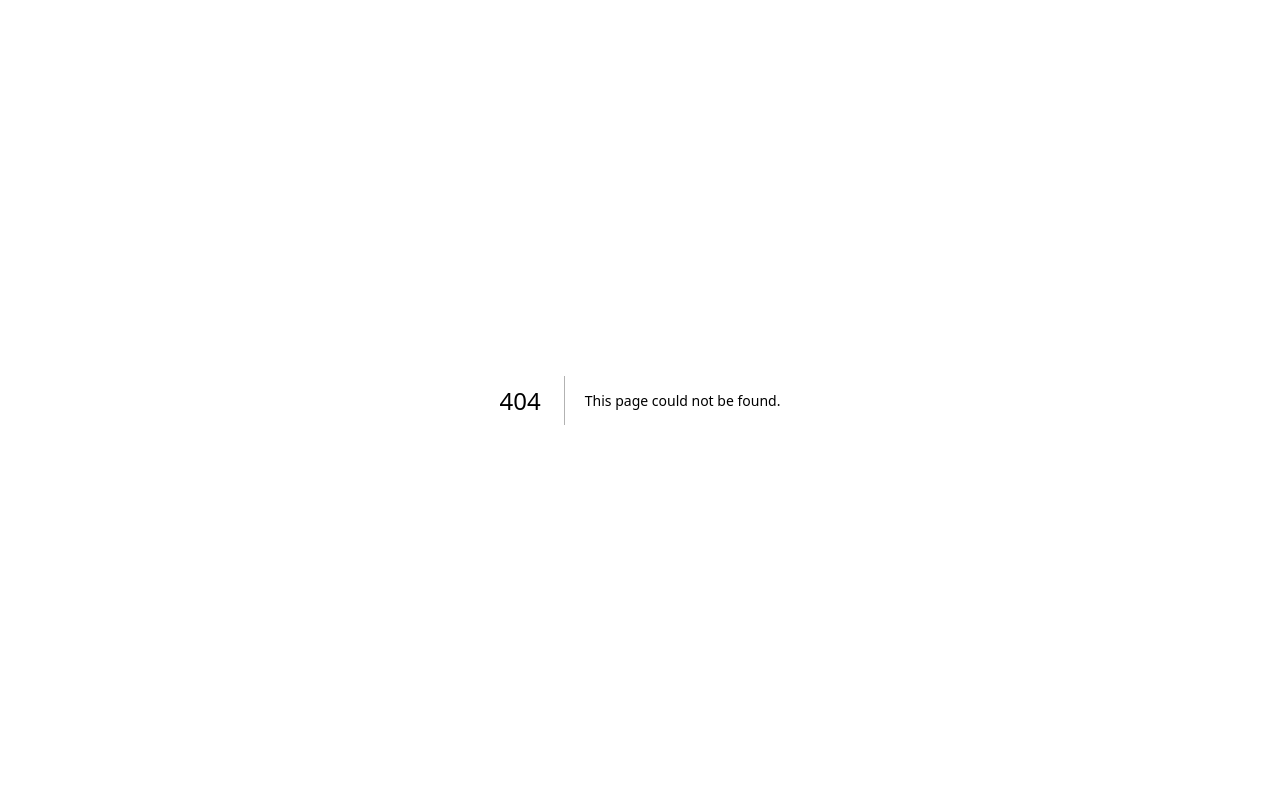
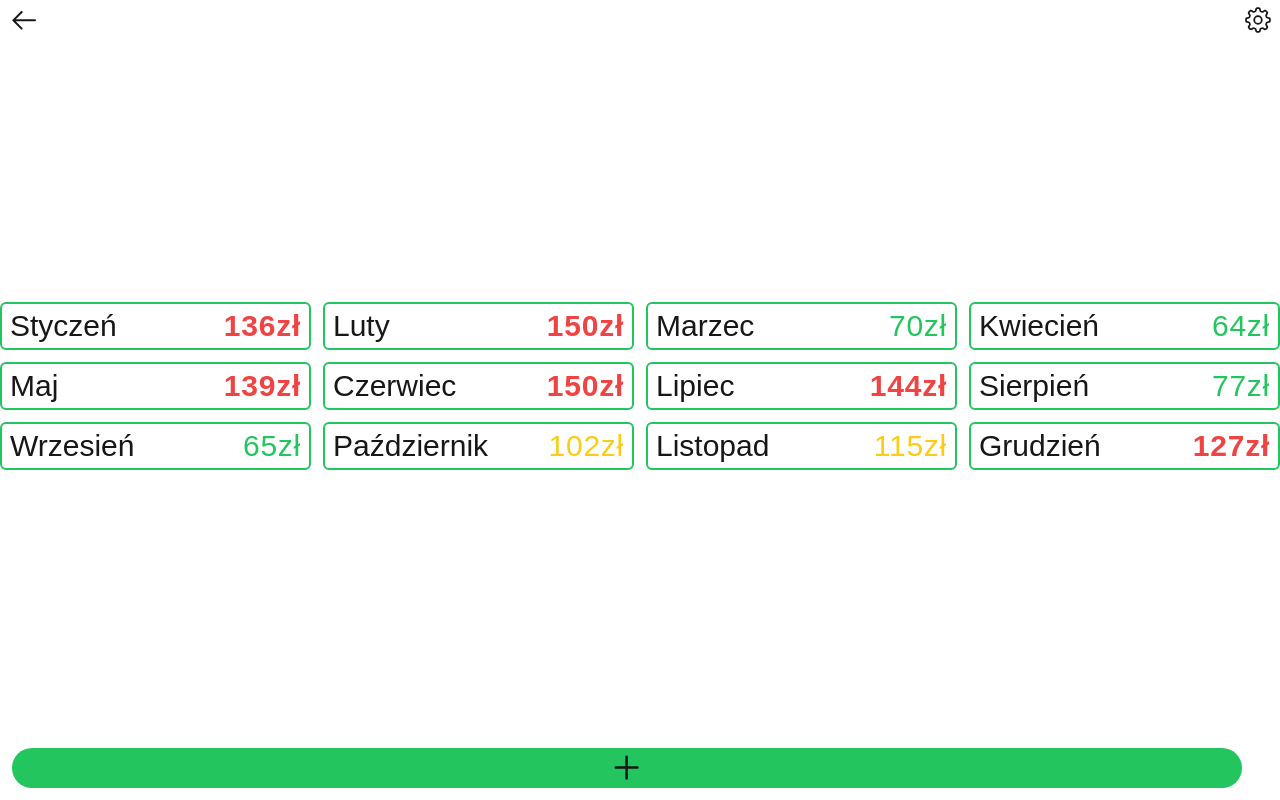
Before and after one commit to MarcelFrontend/EXPENSE-TRACKER, a Next.js app: page /MonthlyExpenses in a window 1280 px wide. Before the commit this address had no page. Built offline with nearby package versions, Linux system fonts and the light colour scheme.

Commit message:
dodanie podstawowych funkcji

```diff
--- /dev/null
+++ b/src/pages/DailyExpense.tsx
@@ -0,0 +1,24 @@
+export default function DailyExpense({ monthIndex, currentYear }: { monthIndex: number,currentYear:number }) {
+    const daysInMonth = new Date(currentYear, monthIndex + 1, 0).getDate()
+
+    const generateDayExpense = () => {
+        let expense;
+        do {
+            expense = Math.floor(Math.random() * 1000);
+        } while (expense > 60 || expense < 8) {
+            return expense;
+        }
+    }
+
+    const dailyExpenses = Array.from({ length: daysInMonth }, generateDayExpense)
+
+    return (
+        <ul className="max-w-[17rem] md:max-w-[31rem] mx-auto grid grid-cols-5 md:grid-cols-7 select-none">
+            {dailyExpenses.map((expense, day) => (
+                <li key={day} className={`w-14 h-14 md:w-20 md:h-20 border ${expense > 50 ? "bg-red-400 font-black" : expense > 30 ? "bg-yellow-400/95" : "bg-green-500"} tracking-wide text-black hover:opacity-90 active:opacity-75 transition-opacity cursor-pointer flex items-center justify-center`}>
+                    {expense}zł
+                </li>
+            ))}
+        </ul>
+    )
+}
--- /dev/null
+++ b/src/pages/MonthlyExpenses.tsx
@@ -0,0 +1,115 @@
+import { useState, useEffect } from "react";
+import { GoArrowLeft } from "react-icons/go";
+import { GoGear } from "react-icons/go";
+import { GoPlus } from "react-icons/go";
+import DailyExpense from "./DailyExpense";
+
+export default function MonthlyExpenses({
+  chosenYear,
+  goBackToYearSelection,
+}: {
+  chosenYear: number;
+  goBackToYearSelection: () => void;
+}) {
+  const months = [
+    "Styczeń",
+    "Luty",
+    "Marzec",
+    "Kwiecień",
+    "Maj",
+    "Czerwiec",
+    "Lipiec",
+    "Sierpień",
+    "Wrzesień",
+    "Październik",
+    "Listopad",
+    "Grudzień",
+  ];
+  const [monthlyExpenses, setMonthlyExpenses] = useState<number[]>([]);
+  const [showMonthExpenses, setShowMonthExpenses] = useState(false);
+  const [selectedMonth, setSelectedMonth] = useState<number | null>(null);
+
+  const generateMonthExpense = () => {
+    let expense;
+    do {
+      expense = Math.floor(Math.random() * 1000);
+    } while (expense > 156 || expense < 60);
+    return expense;
+  };
+
+  useEffect(() => {
+    const generatedMonthlyExpenses = Array.from(
+      { length: months.length },
+      generateMonthExpense
+    );
+    setMonthlyExpenses(generatedMonthlyExpenses);
+  }, []);
+
+  const handleMonthClick = (index: number) => {
+    setSelectedMonth(index);
+    setShowMonthExpenses(true);
+  };
+
+  const handleBackClick = () => {
+    if (showMonthExpenses) {
+      setShowMonthExpenses(false);
+      setSelectedMonth(null);
+    } else {
+      goBackToYearSelection();
+    }
+  };
+
+  const addNewExpenseInMonths = () => {
+    alert("This will be added");
+  };
+
+  return (
+    <div className="relative h-screen flex flex-col overflow-y-hidden">
+      <nav className="w-screen h-10 flex items-center justify-between px-2">
+        <GoArrowLeft onClick={handleBackClick} className="w-8 h-8" />
+        <span className="sticky top-1 text-2xl p-2 text-green-500 font-bold">
+          {chosenYear}
+        </span>
+        <GoGear className="w-7 h-7" />
+      </nav>
+      <main className="relative flex-grow flex items-center justify-center flex-col gap-2 overflow-hidden">
+        <div className="w-screen">
+          {!showMonthExpenses ? (
+            <ul className="grid grid-cols-2 md:grid-cols-3 lg:grid-cols-4 gap-3 pb-4 px-2 md:px-0">
+              {months.map((month, index) => (
+                <button
+                  onClick={() => handleMonthClick(index)}
+                  key={month}
+                  className="min-w-36 flex items-center justify-between gap-2 px-2 py-1 text-lg lg:text-3xl border-2 border-green-500 rounded-md cursor-pointer hover:scale-105 transition-transform active:scale-95"
+                >
+                  <span>{month}</span>
+                  <span
+                    className={`${
+                      monthlyExpenses[index] > 120
+                        ? "text-red-500 font-black"
+                        : monthlyExpenses[index] > 80
+                        ? "text-yellow-400"
+                        : "text-green-500"
+                    } tracking-wide`}
+                  >
+                    {monthlyExpenses[index] + "zł" || "Błąd"}
+                  </span>
+                </button>
+              ))}
+            </ul>
+          ) : (
+            selectedMonth !== null && (
+              <DailyExpense monthIndex={selectedMonth} currentYear={chosenYear} />
+            )
+          )}
+        </div>
+      </main>
+      <button
+        onClick={addNewExpenseInMonths}
+        className="w-[calc(100vw-25px)] md:w-[calc(100vw-50px)] flex items-center justify-center mx-3 mb-3 rounded-full bg-green-500 hover:scale-105 active:scale-[0.98] transition-transform"
+      >
+        <GoPlus className="w-10 h-10" />
+      </button>
+    </div>
+  );
+}
--- a/src/pages/_document.tsx
+++ b/src/pages/_document.tsx
@@ -3,7 +3,9 @@ import { Html, Head, Main, NextScript } from "next/document";
 export default function Document() {
   return (
     <Html lang="en">
-      <Head />
+      <Head>
+        <title>Expense Tracker</title>
+      </Head>
       <body className="antialiased">
         <Main />
         <NextScript />
--- a/src/pages/index.tsx
+++ b/src/pages/index.tsx
@@ -1,95 +1,64 @@
-import { useEffect, useState } from "react";
-import Head from "next/head";
+import { useState } from "react";
 import { GoArrowLeft } from "react-icons/go";
 import { GoGear } from "react-icons/go";
 import { GoPlus } from "react-icons/go";
+import MonthlyExpenses from "./MonthlyExpenses";
+
 export default function Index() {
-  const months = [
-    "Styczeń", "Luty", "Marzec", "Kwiecień", "Maj", "Czerwiec",
-    "Lipiec", "Sierpień", "Wrzesień", "Pażdziernik", "Listopad", "Grudzień"
-  ];
-  const [expenses, setExpenses] = useState<number[]>([]);
-  const [dailyExpenses, setDailyExpenses] = useState<number[]>([]);
-  const [showMonthExpenses, SetShowMonthExpenses] = useState(false)
+  const years = [2024, 2025, 2026, 2027, 2028];
+  const [isYearChosen, setIsYearChosen] = useState(false);
+  const [chosenYear, setChosenYear] = useState<number>(0);
 
-  const generateMonthExpense = () => {
-    let expense;
-    do {
-      expense = Math.floor(Math.random() * 1000);
-    } while (expense > 150 || expense < 50);
-    return expense;
+  const handleBackClick = () => {
+    setIsYearChosen(false);
+    setChosenYear(0);
   };
-  const generateDayExpense = () => {
-    let expense;
-    do {
-      expense = Math.floor(Math.random() * 1000);
-    } while (expense > 60 || expense < 8);
-    return expense;
+  const addNewExpenseInYears = () => {
+    alert("This will be added");
   };
-  useEffect(() => {
-    const generatedExpenses = months.map(generateMonthExpense);
-    const generatedDailyExpenses = Array.from({ length: daysInCurrentMonth }, generateDayExpense);
-    setDailyExpenses(generatedDailyExpenses);
-
-    setExpenses(generatedExpenses);
-  }, []);
-
-  const showMonthDetails = () => { }
-  const addNewExpenseInMonths = () => { }
-
-  function getDaysInMonth(year: number, month: number) {
-    return new Date(year, month, 0).getDate();
-  }
-
-  const date = new Date();
-  const currentYear = date.getFullYear();
-  const currentMonth = date.getMonth() + 1;
-  const daysInCurrentMonth = getDaysInMonth(
-    currentYear,
-    currentMonth,
-  );
-
   return (
     <div>
-      <Head>
-        <title>Expense Tracker</title>
-      </Head>
+      {!isYearChosen ? (
+        <>
           <div className="relative h-screen flex flex-col overflow-y-hidden">
-        <header className="w-screen h-10 flex items-center justify-between px-2">
-          <GoArrowLeft className="w-8 h-8" />
-          <span className="sticky top-1 text-2xl p-2 text-green-500 font-bold">2024</span>
+            <nav className="w-screen h-10 flex items-center justify-between px-2">
+              <GoArrowLeft onClick={handleBackClick} className="w-8 h-8" />
               <GoGear className="w-7 h-7" />
-        </header>
+            </nav>
             <main className="relative flex-grow flex items-center justify-center flex-col gap-2 overflow-hidden">
               <div className="w-screen">
-            {!showMonthExpenses ? (
-              <ul className="grid grid-cols-2 md:grid-cols-3 lg:grid-cols-4 gap-3 pb-4 px-2 md:px-0">
-                {months.map((month, index) => (
-                  <li onClick={() => { showMonthDetails(); SetShowMonthExpenses(!showMonthExpenses) }} key={month} className="min-w-36 flex items-center justify-between gap-2 px-2 py-1 text-lg lg:text-3xl
-              border-2 border-green-500 rounded-md cursor-pointer hover:scale-105 transition-transform active:scale-95">
-                    <span>{month}</span>
-                    <span className={`${expenses[index] > 120 ? "text-red-500 font-black"
-                      : expenses[index] > 80 ? "text-yellow-400" : "text-green-500"} tracking-wide`}>
-                      {expenses[index] + "zł" || "Błąd"}</span>
-                  </li>
+                <ul className="flex items-center justify-center flex-wrap gap-2 text-green-400 text-4xl">
+                  {years.map((year) => (
+                    <button
+                      className="border px-2 rounded-md"
+                      key={year}
+                      onClick={() => {
+                        setIsYearChosen(true);
+                        setChosenYear(year);
+                      }}
+                    >
+                      {year}
+                    </button>
                   ))}
                 </ul>
-            ) : (
-              <ul className="max-w-[35rem] mx-auto grid grid-cols-7 select-none">
-                {dailyExpenses.map((expense, day) => (
-                  <li key={day} className={`w-20 h-20 border ${expense > 50 ? "bg-red-400 font-black" : expense > 30 ? "bg-yellow-400/95" : "bg-green-500"} tracking-wide text-black hover:opacity-90 active:opacity-75 transition-opacity cursor-pointer flex items-center justify-center`}>
-                    {expense}zł
-                  </li>
-                ))}
-              </ul>
-            )
-            }
               </div>
             </main>
-        <button onClick={addNewExpenseInMonths} className="w-[calc(100vw-25px)] md:w-[calc(100vw-50px)] flex items-center justify-center mx-3 mb-3 rounded-full bg-green-500 hover:scale-105 active:scale-[0.98] transition-transform">
+            <button
+              onClick={addNewExpenseInYears}
+              className="w-[calc(100vw-25px)] md:w-[calc(100vw-50px)] flex items-center justify-center mx-3 mb-3 rounded-full bg-green-500 hover:scale-105 active:scale-[0.98] transition-transform"
+            >
               <GoPlus className="w-10 h-10" />
             </button>
           </div>
+        </>
+      ) : (
+        chosenYear !== 0 && (
+          <MonthlyExpenses
+            chosenYear={chosenYear}
+            goBackToYearSelection={handleBackClick}
+          />
+        )
+      )}
     </div>
   );
 }
```
Lines whose indentation alone changed are shown as unchanged.
